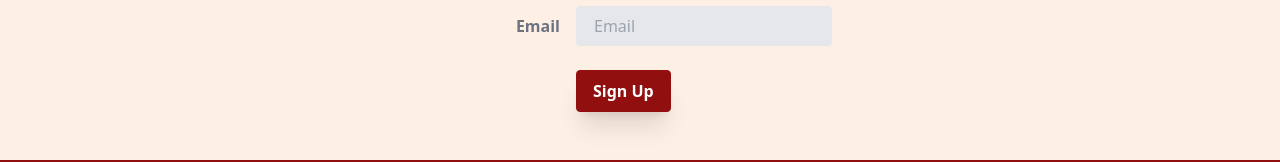
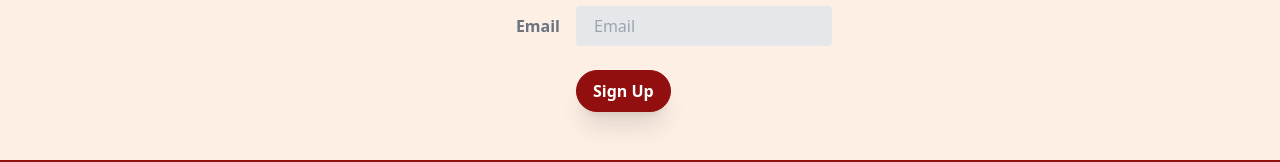
Before and after one commit to GUchechi/getIfe, a React (Create React App) app: page / in a window 1280 px wide. Shown: the part 1496-1658 px from the top of the page. Built offline with nearby package versions, Linux system fonts and the light colour scheme; the HTML template or start-up script is replaced by a standard one.

Commit message:
contact section

```diff
--- a/src/components/Contact.jsx
+++ b/src/components/Contact.jsx
@@ -31,7 +31,7 @@ const Contact = () => {
       name="contact"
       className="flex flex-col bg-[#feefe5] justify-center items-center w-full h-full py-12"
     >
-      <div className="flex flex-col justify-center items-center py-12">
+      <div className="flex flex-col justify-center items-center px-12 py-12">
         <h2 className="font-bold text-center lg:text-6xl sm:text-4xl text-[48px]">
           Be among the first to experience ifẹ
         </h2>
@@ -78,7 +78,7 @@ const Contact = () => {
           <div className="md:w-1/3"></div>
           <div className="md:w-2/3">
             <button
-              className="items-center text-center justify-center shadow-xl bg-[#920F0F] hover:bg[#920F0F] focus:shadow-outline focus:outline-none text-white font-bold py-2 px-4 rounded"
+              className="items-center text-center justify-center shadow-xl bg-[#920F0F] hover:bg[#920F0F] focus:shadow-outline focus:outline-none text-white font-bold py-2 px-4 rounded-full"
               type="submit"
             >
               Sign Up
```
